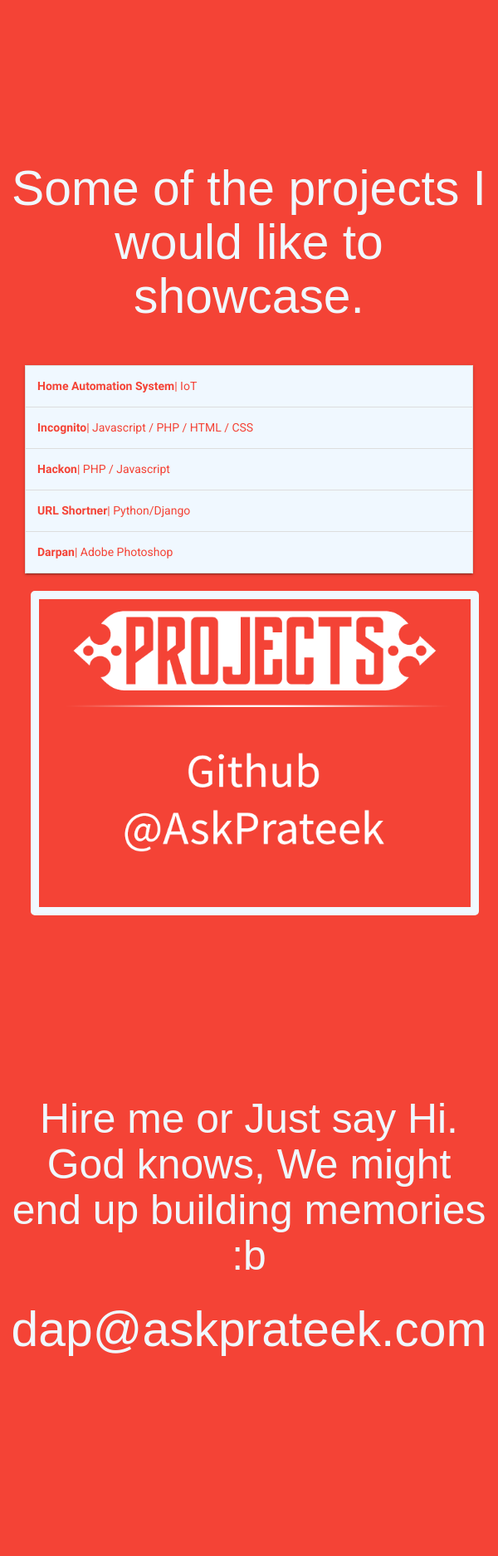
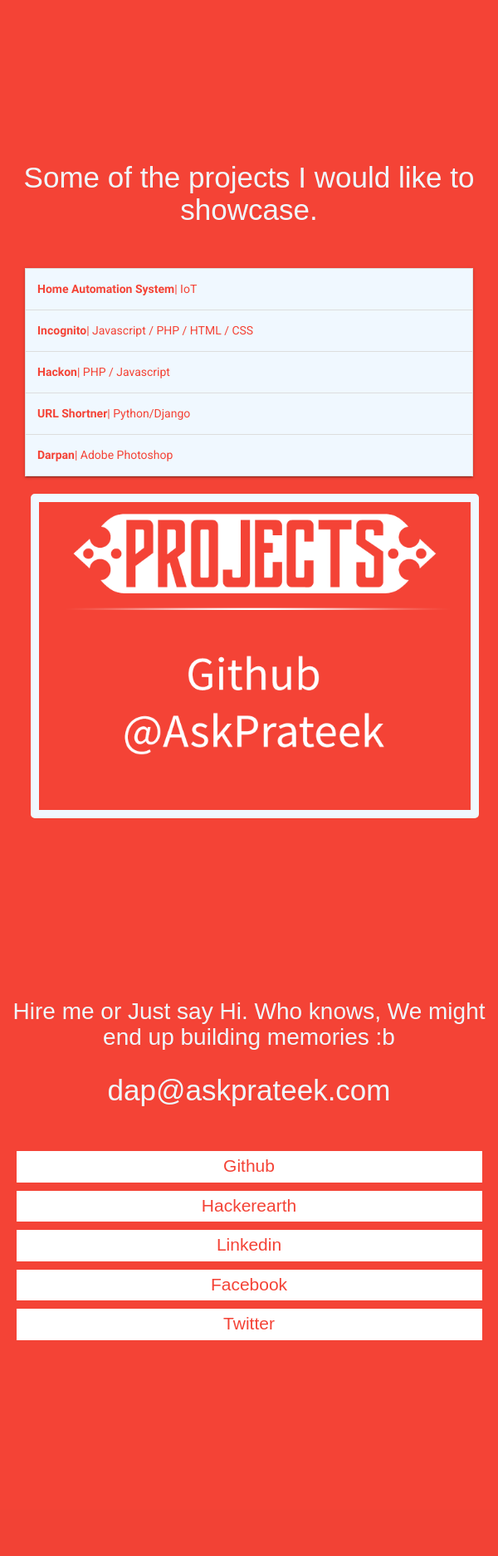
Before and after one commit to askprateek/My-Website, a PHP site: page / in a window 600 px wide. Shown: the part 1434-3309 px from the top of the page at 83% size. After the commit the page ends 3049 px from the top, so only its background shows below. Run offline with PHP 8.4, Linux system fonts and the light colour scheme; some libraries are stand-ins or nearby versions; some web fonts are replaced.

Commit message:
Contact Info Updated

```diff
--- a/terminal/css/about.css
+++ b/terminal/css/about.css
@@ -30,8 +30,11 @@ span{
     .about{
         padding-top:5vh;
     }
-    .data h1{
+     h1{
         font-size: 250%;
+    }
+    h2 {
+        font-size: 200%;
     }
     .data p{
         font-size: 150%;
--- a/terminal/css/home.css
+++ b/terminal/css/home.css
@@ -37,3 +37,34 @@ nav .button-collapse{
 #contact{
     padding-top: 20vh;
 }
+@media only screen and (min-width: 600px){
+    .links {
+        border: 2px solid #FFF;
+    }
+    .links:hover{
+        background: #FFF;
+        transition: .3s;
+    }
+    .links:hover a{
+        color : #F44336;
+        transition: .3s;
+    }
+}
+
+
+@media only screen and (max-width: 790px){
+    .links a {
+        font-size: 100%;
+    }
+}
+
+@media only screen and (max-width:600px){
+    .links{
+        margin-top:10px;
+        background:#FFF;
+    }
+    .links a{
+        color: #F44336;
+        font-size:150%;
+    }
+}
--- a/terminal/sections/z-contact.php
+++ b/terminal/sections/z-contact.php
@@ -2,8 +2,29 @@
 
     <div class="row">
         <div class="col s12 center-align">
-            <h2>Hire me or Just say Hi. God knows, We might end up building memories :b</h2>
+            <h2>Hire me or Just say Hi. Who knows, We might end up building memories :b</h2>
             <h1>dap@askprateek.com</h1>
+        </div>
+    </div>
+    <div class="container">
+        <div class="row center-align">
+            <div class="col s12 m2 offset-m1 links">
+                <a href="https://github.com/askprateek/">Github</a>
+            </div>
+
+            <div class="col s12 m2 links">
+                <a href="https://www.hackerearth.com/@askpk123">Hackerearth</a>
+            </div>
+            <div class="col s12 m2 links">
+                <a href="https://www.linkedin.com/in/askprateek/">Linkedin</a>
+            </div>
+            <div class="col s12 m2 links">
+                <a href="https://facebook.com/askpk123">Facebook</a>
+            </div>
+
+            <div class="col s12 m2 links">
+                <a href="https://twitter.com/AskPK123/">Twitter</a>
+            </div>
         </div>
     </div>
 
```
